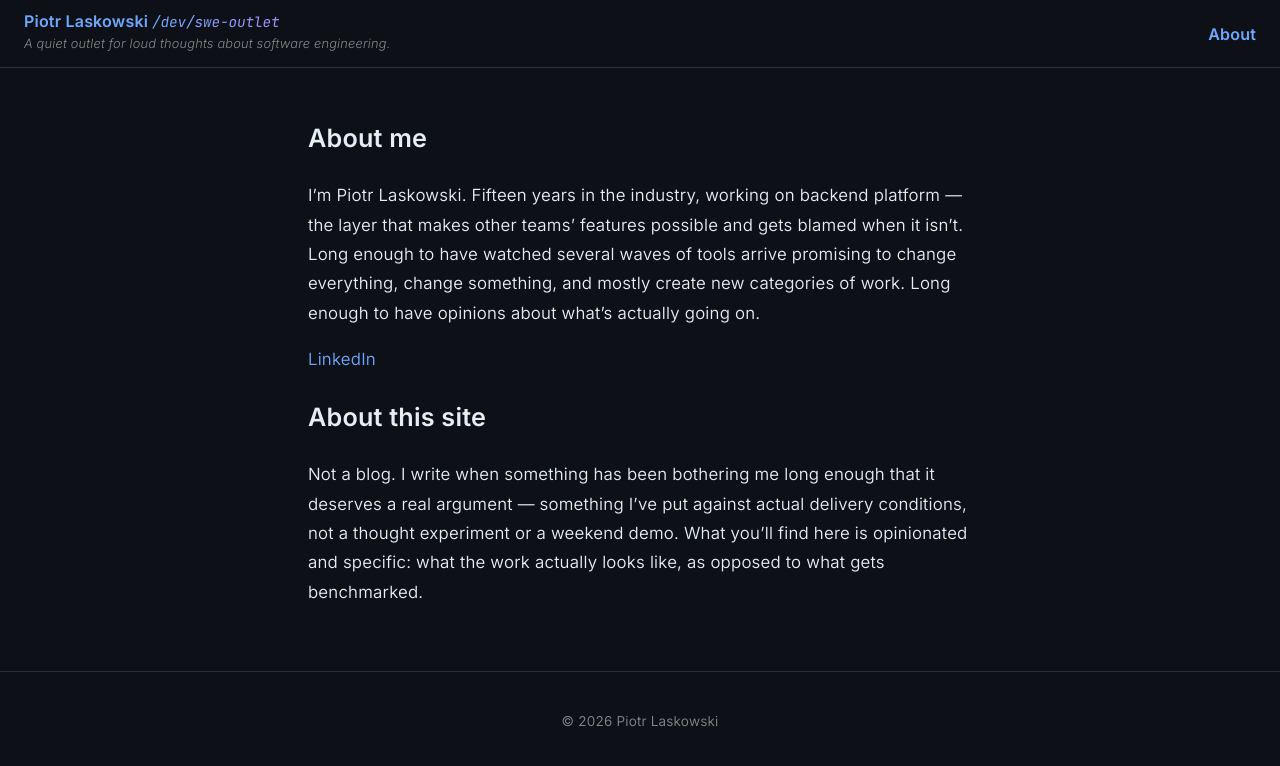
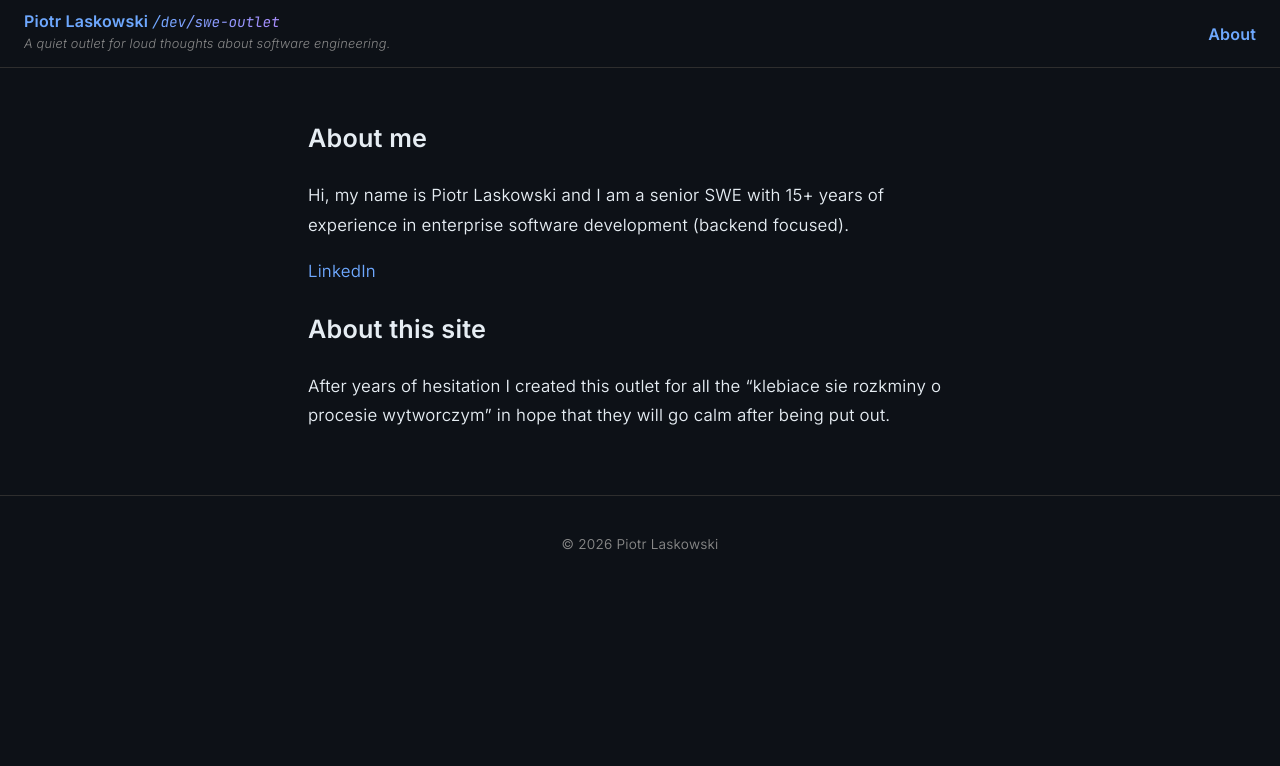
Before and after one commit to plaskowski/plaskowski.github.io, a Jekyll site: the page built from about.md, in a window 1280 px wide. Shown: the top 766 px of the page. Built offline with Jekyll 4.4.1, drawn with Linux system fonts in a browser that asks for light colours.

```diff
--- a/about.md
+++ b/about.md
@@ -5,10 +5,10 @@ title: About
 
 ## About me
 
-I'm Piotr Laskowski. Fifteen years in the industry, working on backend platform — the layer that makes other teams' features possible and gets blamed when it isn't. Long enough to have watched several waves of tools arrive promising to change everything, change something, and mostly create new categories of work. Long enough to have opinions about what's actually going on.
+Hi, my name is Piotr Laskowski and I am a senior SWE with 15+ years of experience in enterprise software development (backend focused).
 
 [LinkedIn](https://www.linkedin.com/in/piotr-laskowski-waw/)
 
 ## About this site
 
-Not a blog. I write when something has been bothering me long enough that it deserves a real argument — something I've put against actual delivery conditions, not a thought experiment or a weekend demo. What you'll find here is opinionated and specific: what the work actually looks like, as opposed to what gets benchmarked.
+After years of hesitation I created this outlet for all the "klebiace sie rozkminy o procesie wytworczym" in hope that they will go calm after being put out.
```
